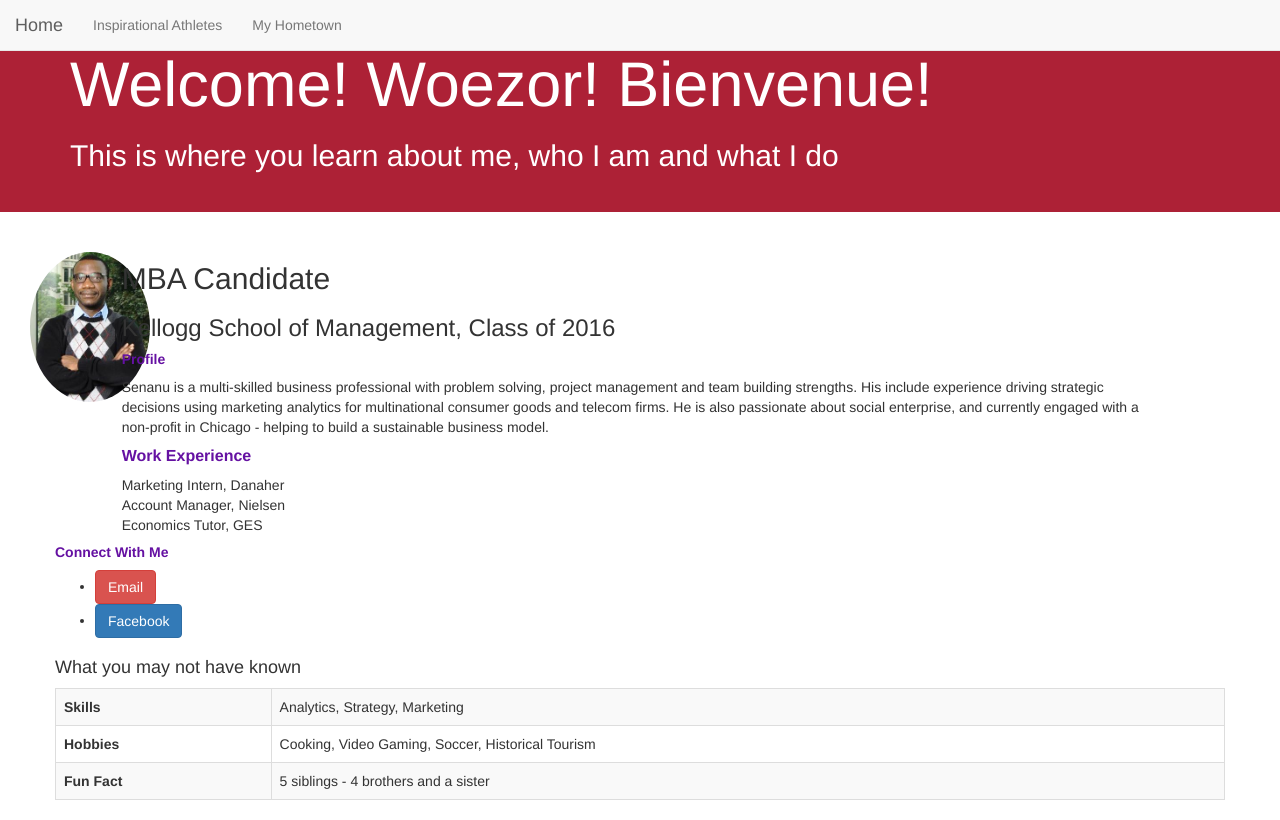
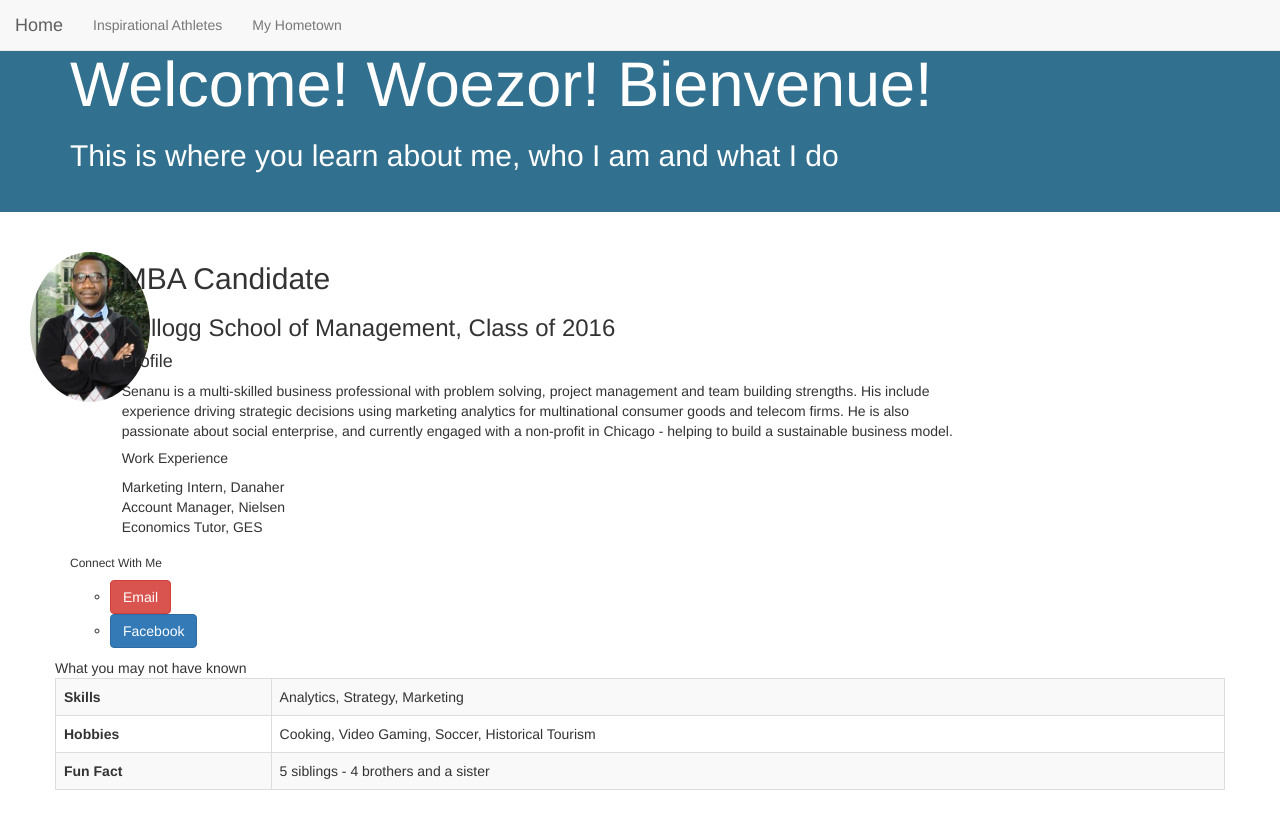
Before and after one commit to kormi-s/personal-website-project.io, a plain HTML site: page index.html in a window 1280 px wide. Drawn offline with nearby package versions, Linux system fonts and the light colour scheme.

Commit message:
commit 3

```diff
--- a/css/style.css
+++ b/css/style.css
@@ -11,13 +11,13 @@ body {
 }
 
 body {
-  background-color: #232121;
-  font-family: 'Arial';
+  background-color: #000;
+  font-family: 'arial';
 }
 
 .slideShow {
-  height: 85%;
-  width: 90%;
+  height: 100%;
+  width: 75%;
   min-width: 750px;
   margin: 0 auto;
   overflow: visible;
@@ -44,9 +44,9 @@ body {
   display: block;
   margin: 0;
   padding: 0;
-  height:105%;
+  height: 100%;
   width: 100%;
-  background-size: contain;
+  background-size: cover;
   background-position: center;
   position: relative;
   -webkit-transform: scale(0.8);
@@ -76,7 +76,7 @@ body {
   font-weight: 300;
   z-index: 500;
   color: #fff;
-  font-size: 6em;
+  font-size: 5em;
   text-transform: uppercase;
   letter-spacing: 2px;
   line-height: 1;
@@ -84,9 +84,9 @@ body {
   opacity: 0;
 }
 .slideShow__slideSubTitle {
-  font-size: 2em;
+  font-size: 1.5em;
   text-transform: uppercase;
-  font-family: Arial;
+  font-family: arial;
   padding-left: .5rem;
   font-weight: 300;
   letter-spacing: 1px;
--- a/index.html
+++ b/index.html
@@ -1,15 +1,14 @@
 <!DOCTYPE html>
 <html>
 <head>
-  <title>Senanu Aggor</title>
+  <title>Home - Senanu Aggor</title>
   <meta charset="UTF-8">
   <link rel="stylesheet" href="http://maxcdn.bootstrapcdn.com/bootstrap/3.3.5/css/bootstrap.min.css">
     <script src="http://ajax.googleapis.com/ajax/libs/jquery/1.11.3/jquery.min.js"></script>
     <script src="http://maxcdn.bootstrapcdn.com/bootstrap/3.3.5/js/bootstrap.min.js"></script>
-  <link rel="stylesheet" type="text/css" href="style.css">
+  <link rel="stylesheet" type="text/css" href="style_index.css">
 </head>
 <body>
-
 
 <nav class="navbar navbar-default navbar-fixed-top">
   <div class="container-fluid">
@@ -52,37 +51,50 @@
 
       <div class="container">
       <div class="row">
-        <div class="col-md-11">
+        <div class="col-sm-9">
           <h2>MBA Candidate </h2>
           <h3>Kellogg School of Management, Class of 2016</h3>
           <p></p>
 
 
-          <h5 class="summary-title">Profile</h5>
+          <h4 class="summary-title">Profile</h4>
           <p>
              Senanu is a multi-skilled business professional with problem solving, project management and team building strengths. His include experience driving strategic decisions using marketing analytics for multinational consumer goods and telecom firms.
              He is also passionate about social enterprise, and currently engaged with a non-profit in Chicago - helping to build a sustainable business model.
 
-
-               <h6> Work Experience</h6>
+             </p>
+<p>
+</p>
+          <p>
+          <h5> Work Experience</h5>
           <ul class="list-unstyled">
             <li>Marketing Intern, Danaher</li>
             <li>Account Manager, Nielsen</li>
             <li>Economics Tutor, GES</li>
+
+            </p>
+
             </div>
 
+            <p>
+            </p>
 
-            <h5>Connect With Me</h5>
-      <ul>
+
+        <div class="col-sm-3">
+          <h6>Connect With Me</h6>
+          <ul class="list-unstyled">
+
+        <ul>
         <li><a href="mailto:senanu.aggor@gmail.com" class="btn btn-danger">Email</a></li>
         <li><a href="http://facebook.com/senanu" class="btn btn-primary">Facebook</a></li>
         </ul>
 
+</div>
 
-
+      <p>     </p>
     <div class="row">
-      <div class="col-md-10">
-        <h4>What you may not have known</h4>
+      <div class="col-md-9">
+        <h8>What you may not have known</h8>
         </div>
     </div>
 
--- a/style.css
+++ b/style.css
@@ -12,20 +12,6 @@ body {
   background-color: white
     position: center
 
-
-
-  img-circle {
-    border-radius: 50%;
-}
-
-img.displayed {
-    display: block;
-    margin-left: auto;
-    margin-right: auto;
-
-  }
-
-
 }
 #wrapper {
   width: 960px;
@@ -35,7 +21,7 @@ img.displayed {
 h5{color:#6511A2;
 font-weight: 600}
 
-.h6, h6 {
+h6 {
     color: #6511A2;
     font-size: 16px;
     font-weight: 600;}
--- /dev/null
+++ b/style_index.css
@@ -0,0 +1,7 @@
+.jumbotron {
+    padding-top: 30px;
+    padding-bottom: 30px;
+    margin-bottom: 30px;
+    color: white;
+    background-color: #31708F;
+}
```
Also changed, not shown: css/normalize.css (+1 -1 lines), favorites.html (+10 -10 lines), Abebe_2.jpg, class_of_92_1.jpg.
